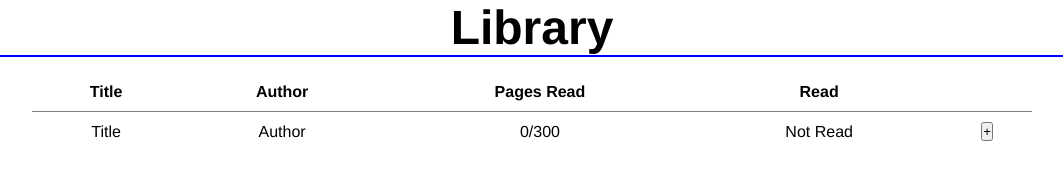
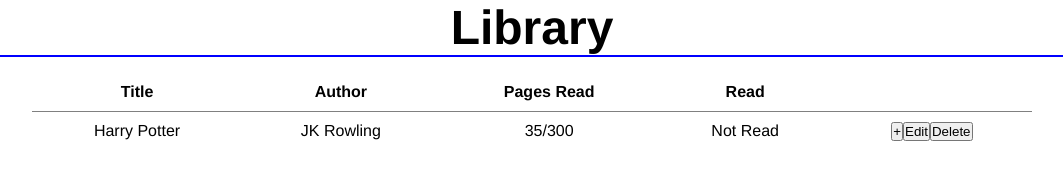
Before and after one commit to Nothing-Too-Fancy/Library, a plain HTML site: page index.html in a window 1280 px wide. Shown: the whole page, without its empty margins (108-1171 px from the left). Drawn offline with Linux system fonts and the light colour scheme.

Commit message:
created a demo book object and added information from it to the DOM

```diff
--- a/index.html
+++ b/index.html
@@ -5,7 +5,6 @@
    <meta name="viewport" content="width=device-width, initial-scale=1.0">
    <title>Library</title>
    <link rel="stylesheet" href="styles/style.css">
-   <script src="scripts/script.js"></script>
 </head>
 <body>
    <header>
@@ -21,18 +20,11 @@
             <th class='read-header'>Read</th>
          </tr>
       </thead>
-      <tbody>
-         <tr>
-            <td class='title'>Title</td>
-            <td class='title'>Author</td>
-            <td class='title'>0/300</td>
-            <td class='title'>Not Read</td>
-            <td class='new-book'>
-               <button class='new-book-button'>+</button>
-            </td>
-         </tr>
+      <tbody class='lib-body'>
+         <tr></tr>
       </tbody>
    </table>
    </main>
 </body>
+   <script src="scripts/script.js"></script>
 </html>
--- a/scripts/script.js
+++ b/scripts/script.js
@@ -1,16 +1,61 @@
 let myLibrary = [];
 
 //DOM Objects
+const _table = document.querySelector('.books');
+const _tbody = document.querySelector('.lib-body');
+const _newDelete = document.createElement('td');
+_newDelete.classList.add('new-delete');
+let newButton = document.createElement('button');
+newButton.id = 'new';
+newButton.textContent = '+';
+let editButton = document.createElement('button');
+editButton.id = 'edit';
+editButton.textContent = 'Edit';
+let deleteButton = document.createElement('button');
+deleteButton.id = 'delete';
+deleteButton.textContent = 'Delete';
 
+_newDelete.appendChild(newButton);
+_newDelete.appendChild(editButton);
+_newDelete.appendChild(deleteButton);
 
-function Book() {
-   title: 'Unknown';
-   author: 'Unknown';
-   totalPages: 0;
-   pagesRead: 0;
-   read: false;
+function Book(title, author, total, readPages, read) {
+   this.title = title;
+   this.author = author;
+   this.totalPages = total;
+   this.pagesRead = readPages;
+   this.read = read;
 }
 
+let newBook = new Book(
+   title = 'Harry Potter',
+   author = 'JK Rowling',
+   totalPages = 300,
+   pagesRead = 35,
+   read = false
+   );
+
 function addBookToLibrary(book) {
+   let tr = document.createElement('tr');
+   let tdTitle = document.createElement('td');
+   let tdAuthor = document.createElement('td');
+   let tdPages = document.createElement('td');
+   let tdRead = document.createElement('td');
 
+   tdTitle.textContent = book.title;
+   tdAuthor.textContent = book.author;
+   tdPages.textContent = `${book.pagesRead}/${book.totalPages}`;
+   tdRead.textContent = book.read ? 'Read' : 'Not Read';
+
+   tr.appendChild(tdTitle);
+   tr.appendChild(tdAuthor);
+   tr.appendChild(tdPages);
+   tr.appendChild(tdRead);
+   tr.appendChild(_newDelete.cloneNode(true));
+
+   _tbody.appendChild(tr);
+
+   myLibrary.push(book);
 }
+
+addBookToLibrary(newBook);
```
